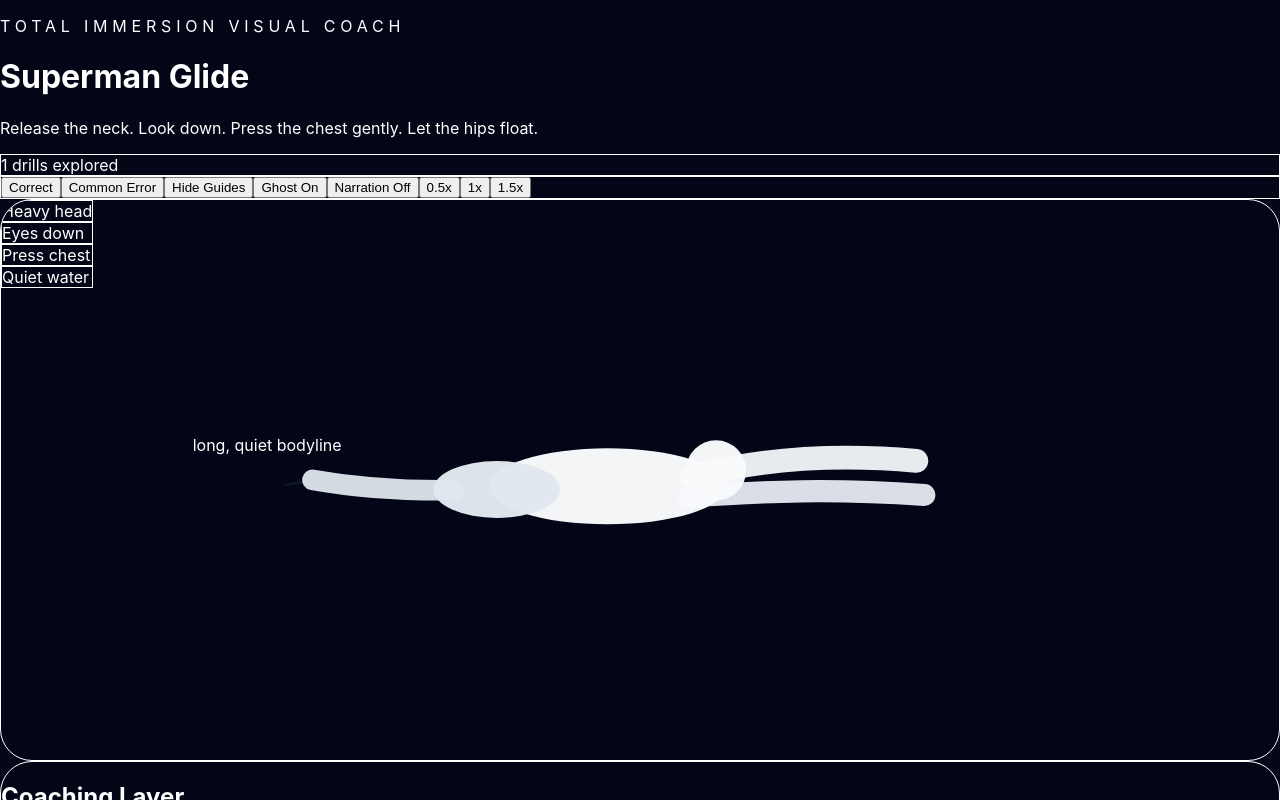
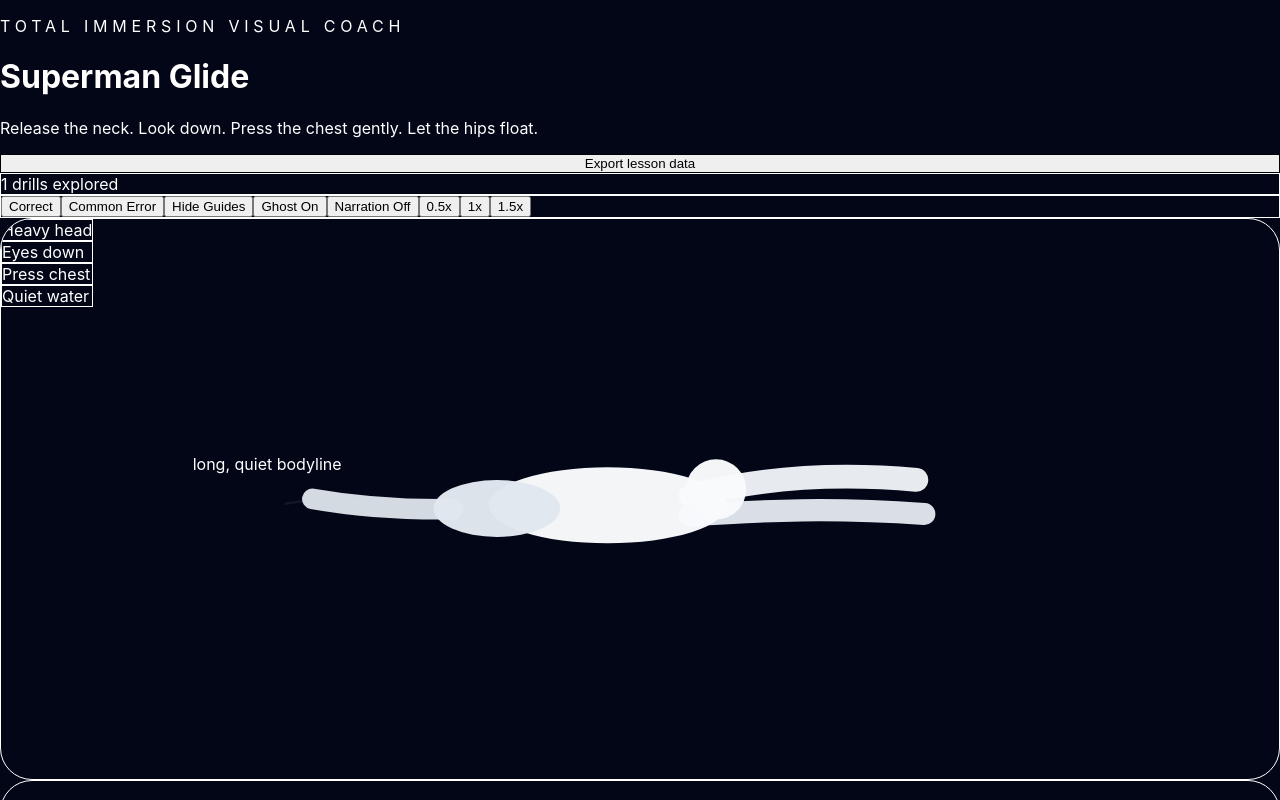
Before and after one commit to scomofo/swim-visual-coach, a React (Vite) app: page / in a window 1280 px wide. Shown: the top 800 px of the page. Built offline with nearby package versions, Linux system fonts and the light colour scheme.

Commit message:
Wire persistence narration and export into App

```diff
--- a/src/App.jsx
+++ b/src/App.jsx
@@ -1,5 +1,7 @@
 import { useMemo, useState } from 'react';
 import { DRILLS } from './data/drills';
+import useLessonProgress from './hooks/useLessonProgress';
+import { exportLessonData } from './utils/exportLessons';
 import WaterBackground from './components/swimmer/WaterBackground';
 import GhostSwimmer from './components/swimmer/GhostSwimmer';
 import OverlayLayer from './components/swimmer/OverlayLayer';
@@ -15,14 +17,10 @@
   const [playbackSpeed, setPlaybackSpeed] = useState(1);
   const [mode, setMode] = useState('correct');
   const [drill, setDrill] = useState('superman');
-  const [completed, setCompleted] = useState({ superman: true });
+  const { progress: completed, markComplete } = useLessonProgress({ superman: true });
 
   const currentDrill = DRILLS[drill];
   const isCorrect = mode === 'correct';
-
-  const markComplete = (key) => {
-    setCompleted((prev) => ({ ...prev, [key]: true }));
-  };
 
   const practiceStats = useMemo(() => {
     const completedCount = Object.values(completed).filter(Boolean).length;
@@ -31,6 +29,20 @@
       completedCount,
     };
   }, [completed]);
+
+  const handleExport = () => {
+    exportLessonData({
+      drill,
+      progress: completed,
+      settings: {
+        showGuides,
+        ghostMode,
+        audioMode,
+        playbackSpeed,
+        mode,
+      },
+    });
+  };
 
   return (
     <div className="min-h-screen w-full bg-slate-950 p-4 text-white md:p-6">
@@ -50,8 +62,17 @@
             </p>
           </div>
 
-          <div className="rounded-2xl border border-cyan-100/10 bg-cyan-100/5 px-5 py-4 text-sm text-cyan-100">
-            {practiceStats.completedCount} drills explored
+          <div className="flex flex-col gap-2 sm:flex-row sm:items-center">
+            <button
+              onClick={handleExport}
+              className="rounded-2xl border border-white/10 bg-white/10 px-5 py-4 text-sm text-white transition hover:bg-white/20"
+            >
+              Export lesson data
+            </button>
+
+            <div className="rounded-2xl border border-cyan-100/10 bg-cyan-100/5 px-5 py-4 text-sm text-cyan-100">
+              {practiceStats.completedCount} drills explored
+            </div>
           </div>
         </div>
 
@@ -90,7 +111,7 @@
             />
 
             <div className="absolute bottom-6 left-6 right-6 grid gap-3 md:grid-cols-4">
-              {currentDrill.tags.map((item, index) => (
+              {currentDrill.tags.map((item) => (
                 <div
                   key={item}
                   className="rounded-2xl border border-white/10 bg-slate-950/35 p-4 backdrop-blur"
```
